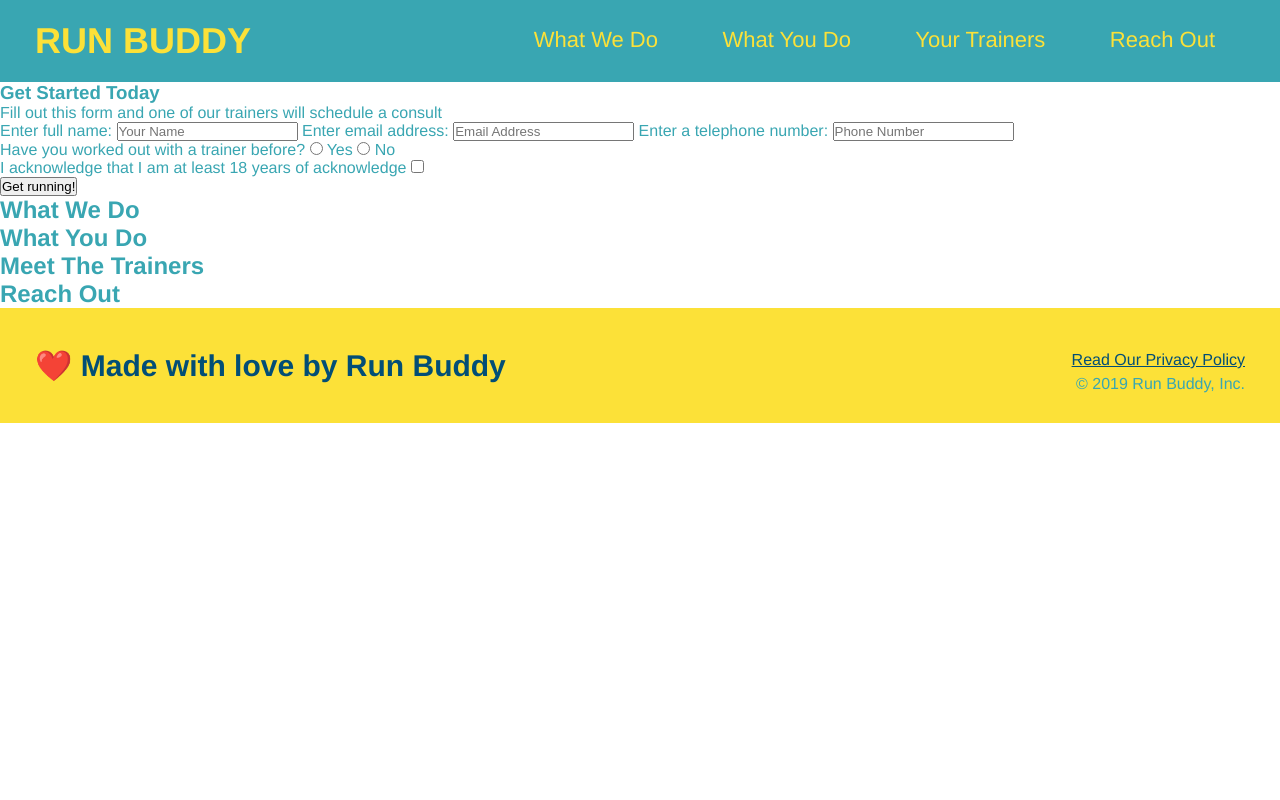
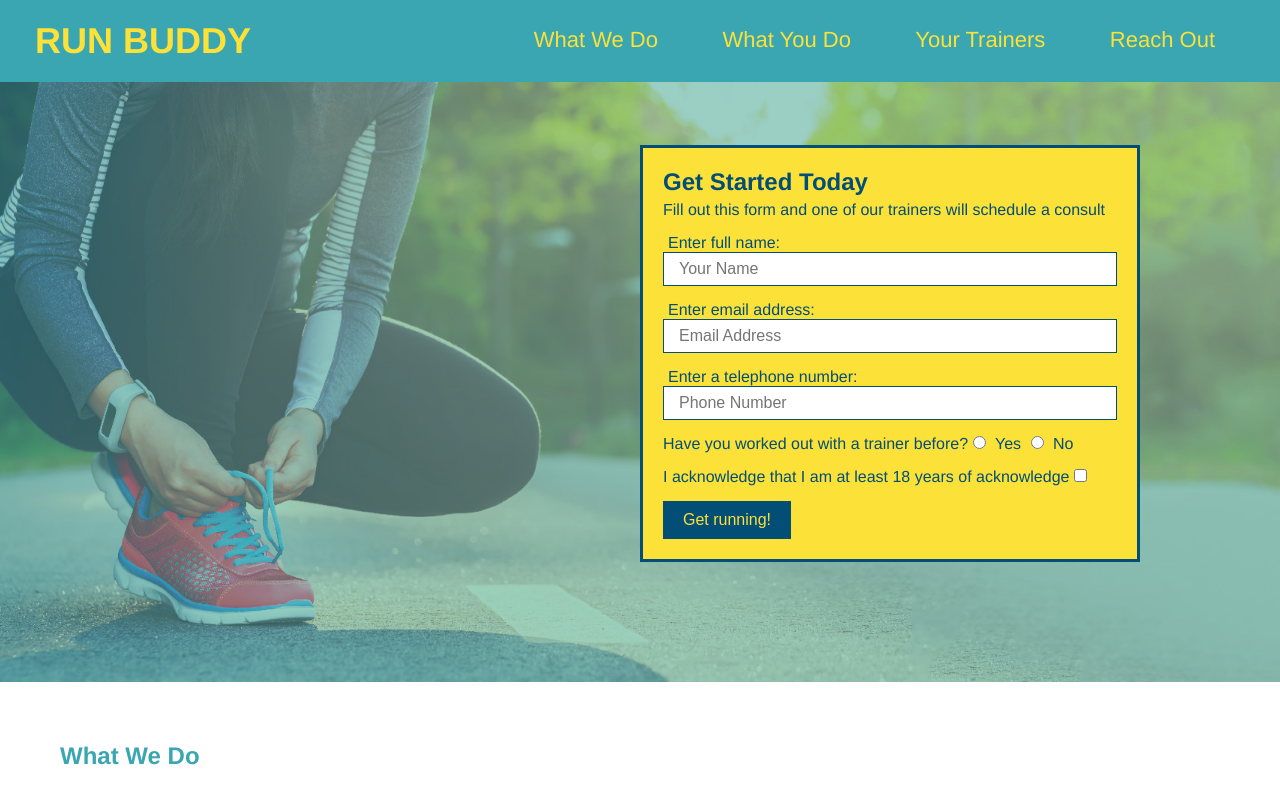
Before and after one commit to deanna-dewitt14/run-buddy, a plain HTML site: page index.html in a window 1280 px wide. Shown: the top 800 px of the page. Drawn offline with Linux system fonts and the light colour scheme.

Commit message:
css code for form element

```diff
--- a/assets/css/style.css
+++ b/assets/css/style.css
@@ -66,3 +66,60 @@ footer div {
 footer a {
 	color: #024e76;
 }
+
+section {
+	padding: 60px;
+}
+
+/* Hero Style Start*/
+.hero {
+	background-image: url("../images/hero-bg.jpg");
+	height: 600px;
+	background-size: cover;
+	background-position: center;
+	position: relative;
+}
+
+.hero-form {
+	border: 3px solid #024e76;
+	background-color: #fce138;
+	padding: 20px;
+	width: 500px;
+	color: #024e76;
+	position: absolute;
+	bottom: 120px;
+	right: 140px;
+}
+
+.hero-form h3 {
+	font-size: 24px;
+	margin: 0%;
+}
+
+.hero-form p {
+	margin: 5px 0 15px 0;
+}
+
+.form-input {
+	border: 1px solid #024e76;
+	display: block;
+	padding: 7px 15px;
+	font-size: 16px;
+	color: #024e76;
+	width: 100%;
+	margin-bottom: 15px;
+}
+
+.hero-form label {
+	margin: 0 5px;
+}
+
+.hero-form button {
+	color: #fce138;
+	background-color: #024e76;
+	border: none;
+	padding: 10px 20px;
+	font-size: 16px;
+}
+
+/* Hero Style End */
--- a/index.html
+++ b/index.html
@@ -34,18 +34,18 @@
 		</nav>
 	</header>
 	<!--hero/jumbotron-->
-	<section>
-		<div>
+	<section class="hero">
+		<div class="hero-form">
 			<h3>Get Started Today</h3>
 			<p>Fill out this form and one of our trainers will schedule a consult</p>
 			<!-- Add form element -->
 			<form>
 				<label for="name">Enter full name:</label>
-				<input type="text" placeholder="Your Name" name="name" id="name" />
+				<input type="text" placeholder="Your Name" name="name" id="name" class="form-input" />
 				<label for="email">Enter email address:</label>
-				<input type="email" placeholder="Email Address" name="email" id="email">
+				<input type="email" placeholder="Email Address" name="email" id="email" class="form-input">
 				<label for="phone">Enter a telephone number:</label>
-				<input type="tel" placeholder="Phone Number" name="phone" id="phone" />
+				<input type="tel" placeholder="Phone Number" name="phone" id="phone" class="form-input" />
 				<p>
 					Have you worked out with a trainer before?
 					<input type="radio" name="trainer-confirm" id="trainer-yes" />
```
Also changed, not shown: assets/images/hero-bg.jpg (added), 4 other files.
